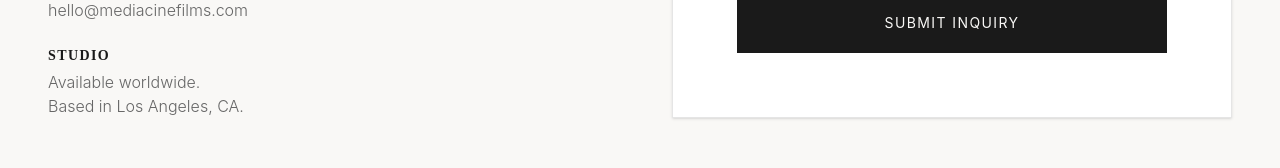
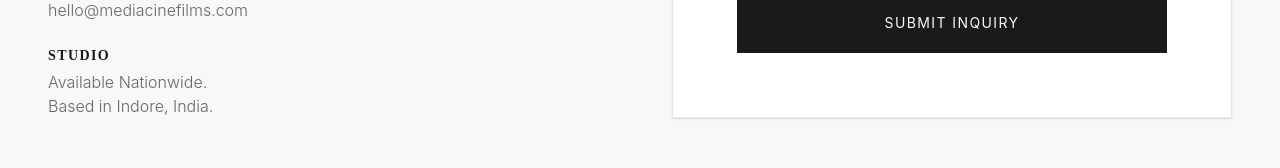
Before and after one commit to kapilp10/media_cine_films, a Next.js app: page /contact in a window 1280 px wide. Shown: the part 741-909 px from the top of the page. Built offline with nearby package versions, Linux system fonts and the light colour scheme.

Commit message:
Update location and availability information

```diff
--- a/src/app/contact/page.tsx
+++ b/src/app/contact/page.tsx
@@ -21,7 +21,7 @@ export default function Contact() {
             </div>
              <div>
               <h3 className="text-sm uppercase tracking-widest text-[#1a1a1a] font-semibold mb-1">Studio</h3>
-              <p className="text-[#666] font-light">Available worldwide.<br/>Based in Los Angeles, CA.</p>
+              <p className="text-[#666] font-light">Available Nationwide.<br/>Based in Indore, India.</p>
             </div>
           </div>
         </div>
```
